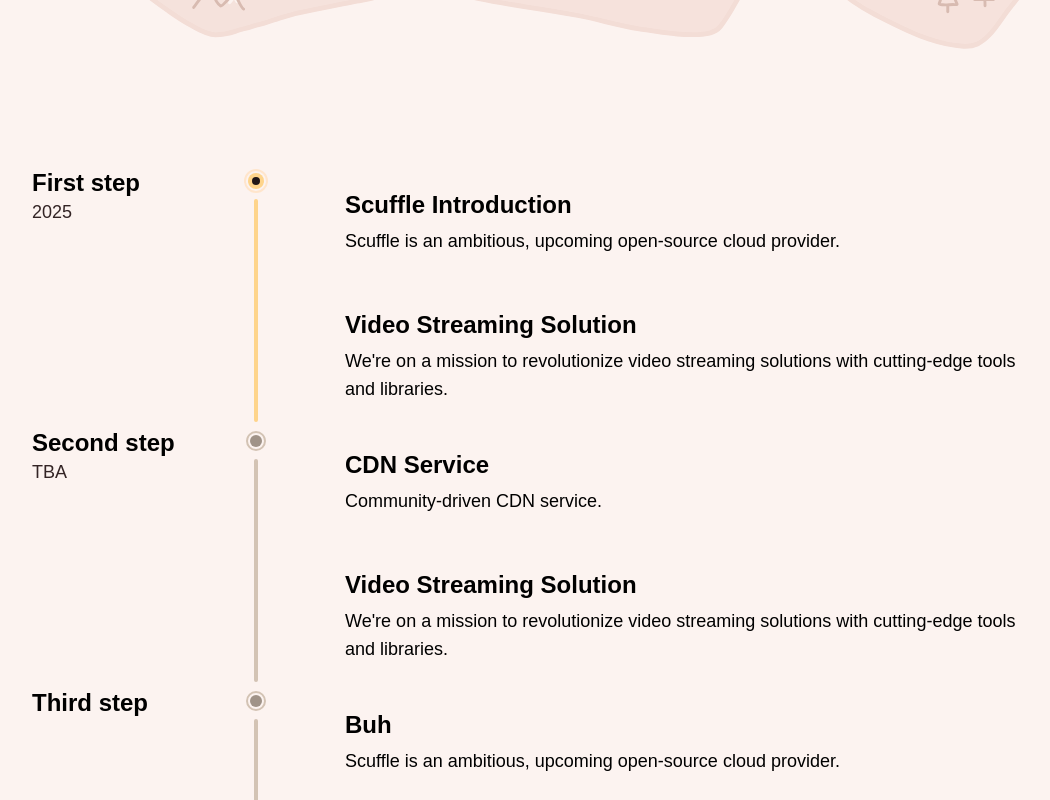
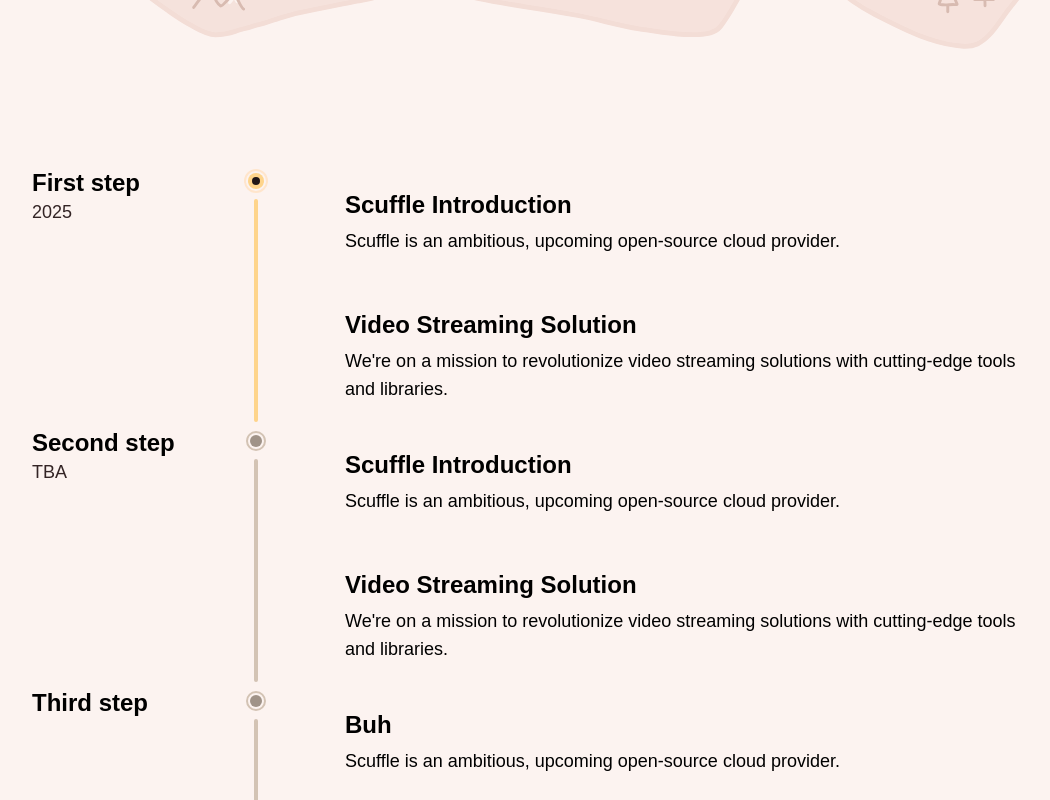
Before and after one commit to ScuffleCloud/landing, a SvelteKit app: page /roadmap in a window 1280 px wide. Shown: the part 580-1380 px from the top of the page, without its empty margins (88-1138 px from the left). Built offline with nearby package versions, Linux system fonts and the light colour scheme; no server answers.

Commit message:
just adding keys

```diff
--- a/src/components/roadmap/Roadmap.svelte
+++ b/src/components/roadmap/Roadmap.svelte
@@ -1,12 +1,12 @@
 <script lang="ts">
-    import RoadmapPanel from './RoadmapPanel.svelte';
-</script>
+    import RoadmapPanel, { type RoadmapPanelProps } from './RoadmapPanel.svelte';
 
-<div class="roadmap-timeline-container">
-    <RoadmapPanel
-        title="First step"
-        year="2025"
-        content={[
+    const roadmapItems: RoadmapPanelProps[] = [
+        {
+            key: 'panel-0',
+            title: 'First step',
+            year: '2025',
+            content: [
                 {
                     title: 'Scuffle Introduction',
                     description: 'Scuffle is an ambitious, upcoming open-source cloud provider.',
@@ -16,29 +16,31 @@
                     description:
                         "We're on a mission to revolutionize video streaming solutions with cutting-edge tools and libraries.",
                 },
-        ]}
-        status="in-progress"
-    />
-    <RoadmapPanel
-        title="Second step"
-        year="TBA"
-        content={[
+            ],
+            status: 'in-progress',
+        },
         {
-                title: 'CDN Service',
-                description: 'Community-driven CDN service.',
+            key: 'panel-1',
+            title: 'Second step',
+            year: 'TBA',
+            content: [
+                {
+                    title: 'Scuffle Introduction',
+                    description: 'Scuffle is an ambitious, upcoming open-source cloud provider.',
                 },
                 {
                     title: 'Video Streaming Solution',
                     description:
                         "We're on a mission to revolutionize video streaming solutions with cutting-edge tools and libraries.",
                 },
-        ]}
-        status="planned"
-    />
-    <RoadmapPanel
-        title="Third step"
-        year=""
-        content={[
+            ],
+            status: 'planned',
+        },
+        {
+            key: 'panel-2',
+            title: 'Third step',
+            year: '',
+            content: [
                 {
                     title: 'Buh',
                     description: 'Scuffle is an ambitious, upcoming open-source cloud provider.',
@@ -47,21 +49,36 @@
                     title: 'Buh2',
                     description: 'Scuffle is an ambitious, upcoming open-source cloud provider.',
                 },
-        ]}
-        status="planned"
-    />
-    <RoadmapPanel
-        title="Final step"
-        year=""
-        content={[
+            ],
+            status: 'planned',
+        },
+        {
+            key: 'panel-3',
+            title: 'Final step',
+            year: '',
+            content: [
                 {
                     title: 'Buh3',
                     description: 'Scuffle is an ambitious, upcoming open-source cloud provider.',
                 },
-        ]}
-        status="planned"
-        showDivider={false}
+            ],
+            status: 'planned',
+            showDivider: false,
+        },
+    ];
+</script>
+
+<div class="roadmap-timeline-container">
+    {#each roadmapItems as panel, i (`panel-${i}`)}
+        <RoadmapPanel
+            key={panel.key}
+            title={panel.title}
+            year={panel.year}
+            content={panel.content}
+            status={panel.status}
+            showDivider={panel.showDivider ?? true}
         />
+    {/each}
 </div>
 
 <style>
--- a/src/components/roadmap/RoadmapPanel.svelte
+++ b/src/components/roadmap/RoadmapPanel.svelte
@@ -3,14 +3,20 @@
     import RoadmapDotInProgress from '$lib/images/RoadmapDotInProgress.svelte';
     import RoadmapDotCompleted from '$lib/images/RoadmapDotCompleted.svelte';
 
-    export let title: string;
-    export let year: string;
-    export let content: {
+    export type RoadmapPanelProps = {
+        key: string;
         title: string;
-        description: string;
-    }[] = [];
-    export let status: 'planned' | 'in-progress' | 'completed';
-    export let showDivider: boolean = true;
+        year: string;
+        content: {
+            title: string;
+            description: string;
+        }[];
+        status: 'planned' | 'in-progress' | 'completed';
+        showDivider?: boolean;
+    };
+
+    let { key, title, year, content, status, showDivider }: RoadmapPanelProps = $props();
+
     const incomplete = status === 'planned';
 
     const statusIcon = {
@@ -36,7 +42,7 @@
         {/if}
     </div>
     <div class="content-section">
-        {#each content as item, index (`content-${index}`)}
+        {#each content as item, i (`${key}-content-${i}`)}
             <div class="content-card">
                 <h3>{item.title}</h3>
                 <p>{item.description}</p>
```
Lines whose indentation alone changed are shown as unchanged.
